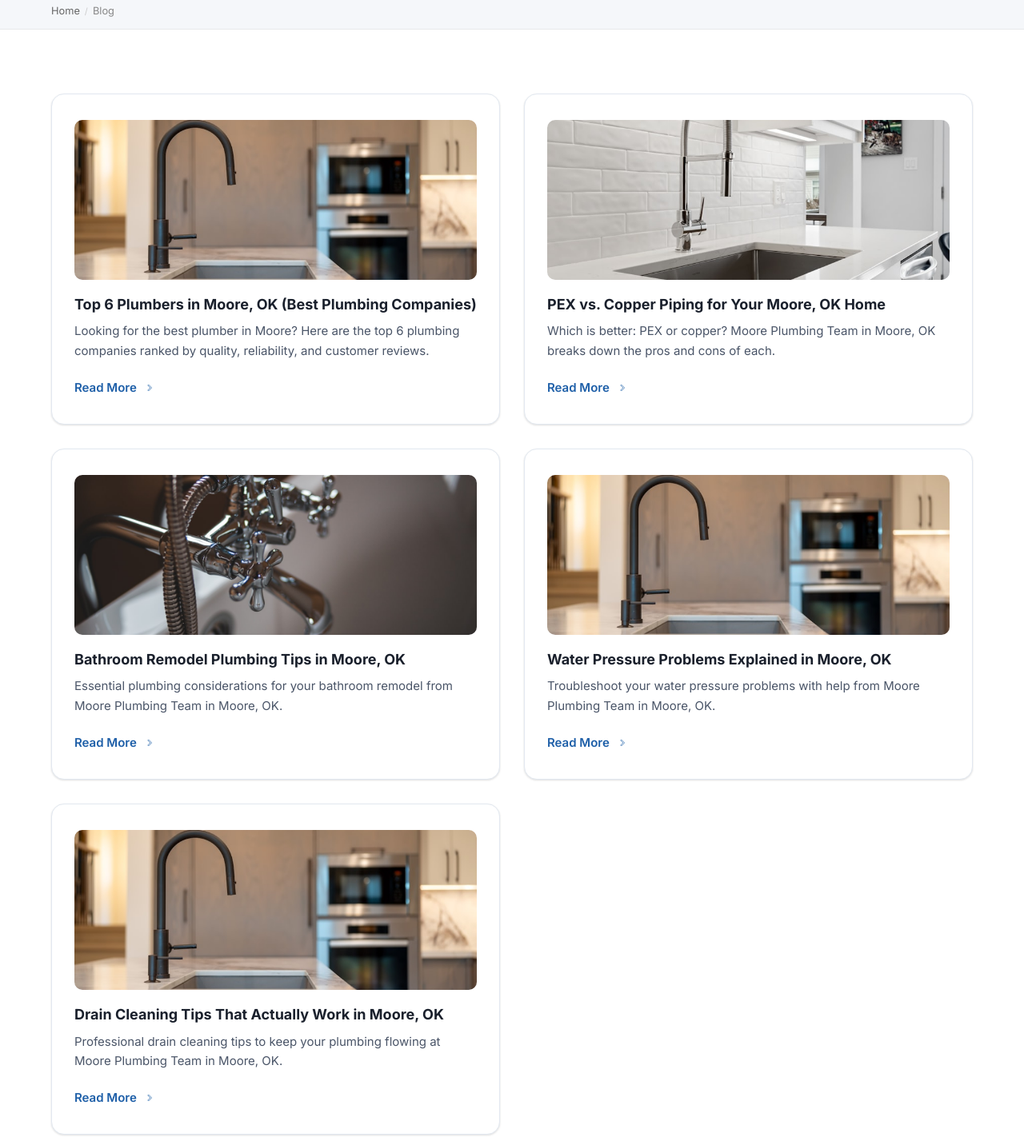
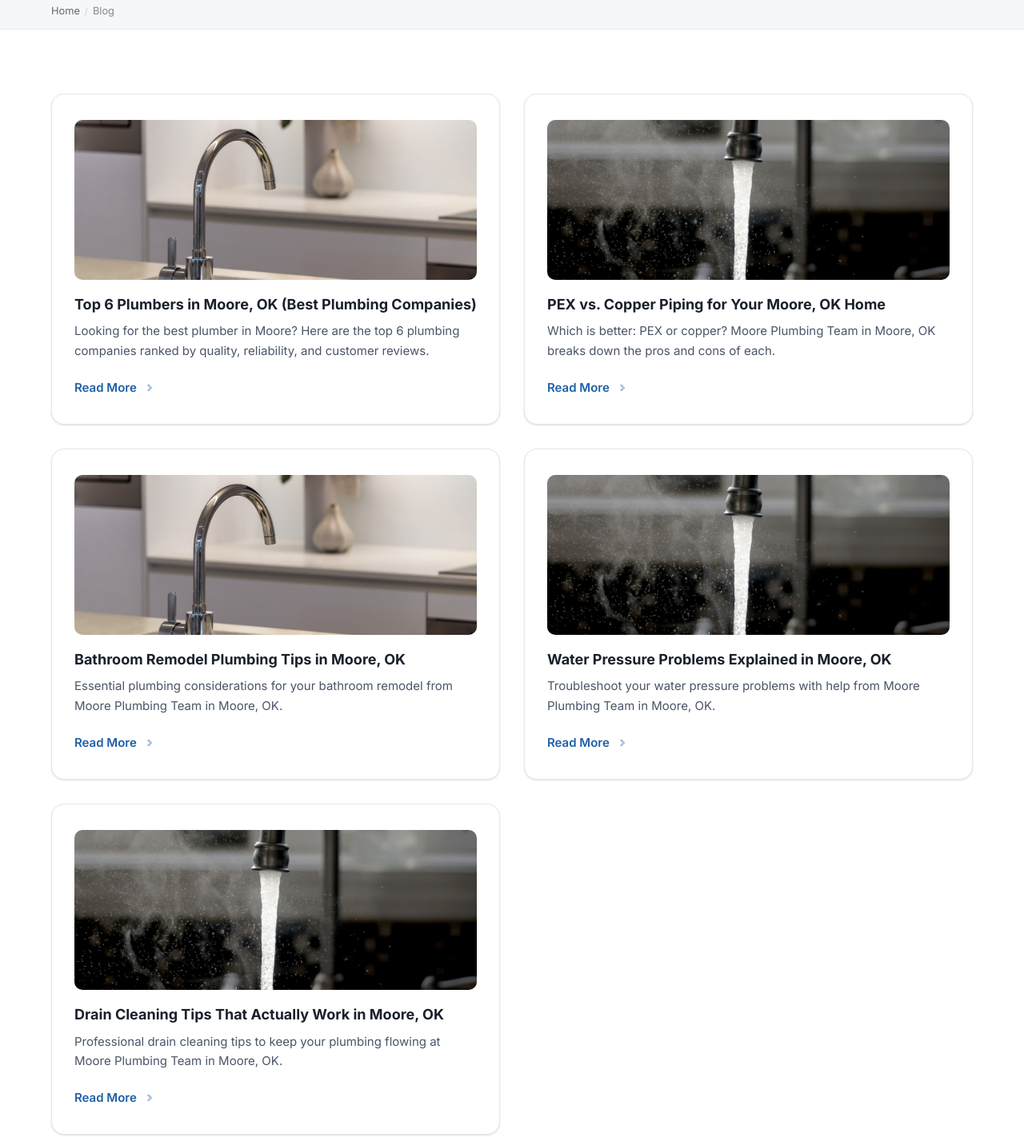
Before and after one commit to plumbingpo/mooreplumbingteam, a plain HTML site: page blog/index.html in a window 1280 px wide. Shown: the part 389-1811 px from the top of the page at 80% size. Drawn offline with Linux system fonts and the light colour scheme.

```diff
--- a/blog/index.html
+++ b/blog/index.html
@@ -144,7 +144,7 @@
   <div class="container">
     <div class="grid grid-2">
       <a href="../blog/top-plumbers/" class="service-card">
-        <div class="service-card-img" style="background-image:url('../images/content/plumber-working-4.jpg');"></div>
+        <div class="service-card-img" style="background-image:url('../images/heroes/plumbing-general-2.jpg');"></div>
         <div class="service-card-body">
           <h3>Top 6 Plumbers in Moore, OK (Best Plumbing Companies)</h3>
           <p>Looking for the best plumber in Moore? Here are the top 6 plumbing companies ranked by quality, reliability, and customer reviews.</p>
@@ -152,7 +152,7 @@
         </div>
       </a>
       <a href="../blog/pex-vs-copper-piping/" class="service-card">
-        <div class="service-card-img" style="background-image:url('../images/content/plumber-working-5.jpg');"></div>
+        <div class="service-card-img" style="background-image:url('../images/heroes/plumbing-general-3.jpg');"></div>
         <div class="service-card-body">
           <h3>PEX vs. Copper Piping for Your Moore, OK Home</h3>
           <p>Which is better: PEX or copper? Moore Plumbing Team in Moore, OK breaks down the pros and cons of each.</p>
@@ -160,7 +160,7 @@
         </div>
       </a>
       <a href="../blog/bathroom-remodel-plumbing-tips/" class="service-card">
-        <div class="service-card-img" style="background-image:url('../images/heroes/plumbing-general-1.jpg');"></div>
+        <div class="service-card-img" style="background-image:url('../images/heroes/plumbing-general-2.jpg');"></div>
         <div class="service-card-body">
           <h3>Bathroom Remodel Plumbing Tips in Moore, OK</h3>
           <p>Essential plumbing considerations for your bathroom remodel from Moore Plumbing Team in Moore, OK.</p>
@@ -168,7 +168,7 @@
         </div>
       </a>
       <a href="../blog/water-pressure-problems-causes/" class="service-card">
-        <div class="service-card-img" style="background-image:url('../images/content/plumber-working-4.jpg');"></div>
+        <div class="service-card-img" style="background-image:url('../images/heroes/plumbing-general-3.jpg');"></div>
         <div class="service-card-body">
           <h3>Water Pressure Problems Explained in Moore, OK</h3>
           <p>Troubleshoot your water pressure problems with help from Moore Plumbing Team in Moore, OK.</p>
@@ -176,7 +176,7 @@
         </div>
       </a>
       <a href="../blog/drain-cleaning-tips/" class="service-card">
-        <div class="service-card-img" style="background-image:url('../images/content/plumber-working-4.jpg');"></div>
+        <div class="service-card-img" style="background-image:url('../images/heroes/plumbing-general-3.jpg');"></div>
         <div class="service-card-body">
           <h3>Drain Cleaning Tips That Actually Work in Moore, OK</h3>
           <p>Professional drain cleaning tips to keep your plumbing flowing at Moore Plumbing Team in Moore, OK.</p>
```
Also changed, not shown: blog/bathroom-remodel-plumbing-tips/index.html (+1 -1 lines), blog/drain-cleaning-tips/index.html (+1 -1 lines), blog/pex-vs-copper-piping/index.html (+1 -1 lines), blog/top-plumbers/index.html (+1 -1 lines), blog/water-pressure-problems-causes/index.html (+1 -1 lines), commercial/index.html (+2 -2 lines), emergency-plumbing/index.html (+1 -1 lines), pipe-repair-repiping/index.html (+1 -1 lines).
